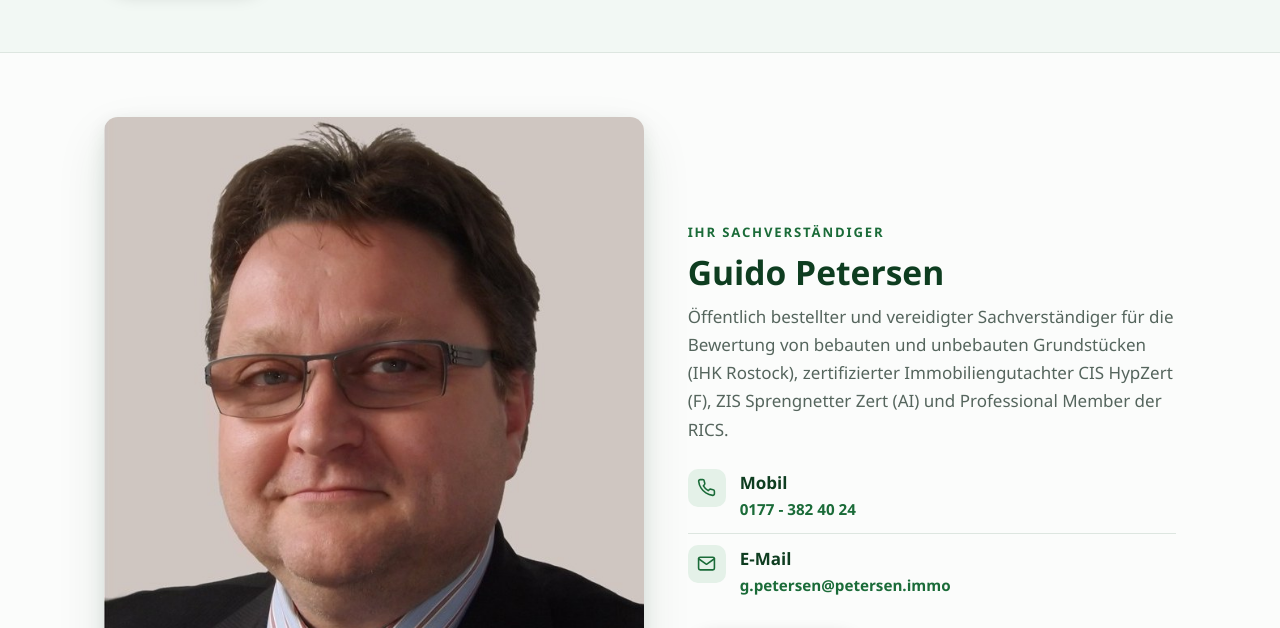
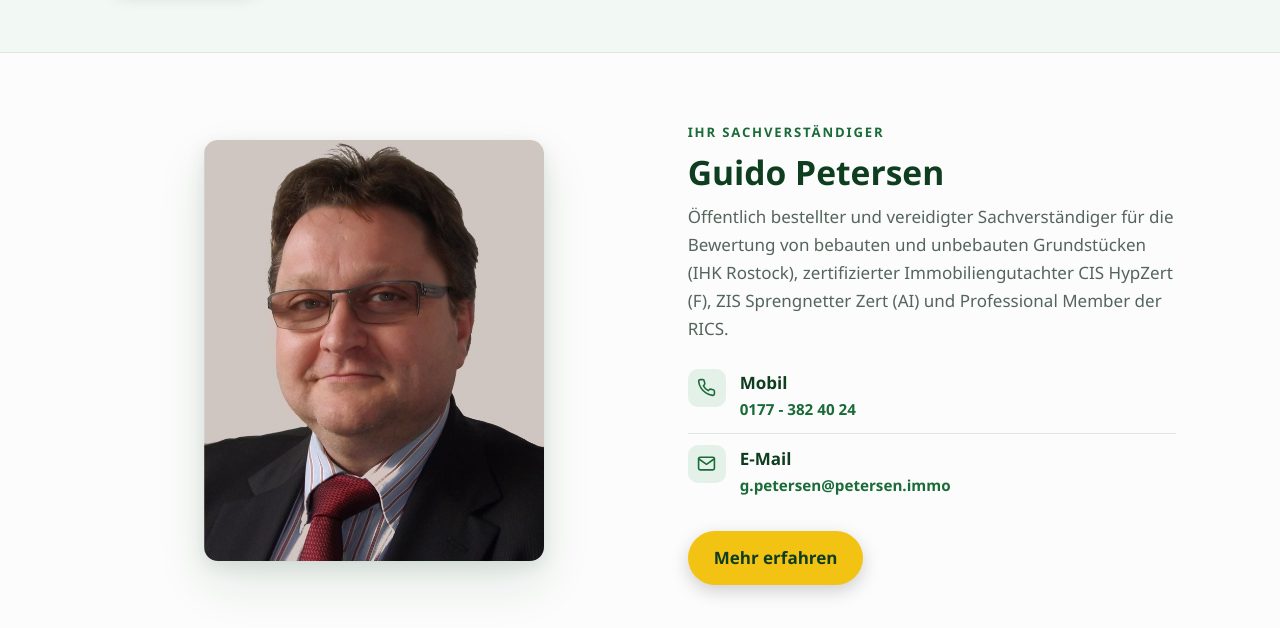
Before and after one commit to immogut/website-petersen-sv, a plain HTML site: page index.html in a window 1280 px wide. Shown: the part 2390-3018 px from the top of the page. Drawn offline with Linux system fonts and the light colour scheme.

Commit message:
Add files via upload

```diff
--- a/index.html
+++ b/index.html
@@ -123,7 +123,7 @@
 
 <section>
   <div class="wrap split">
-    <div class="photo"><img src="assets/guido-petersen.jpg" alt="Guido Petersen"></div>
+    <div class="photo" style="max-width:340px; width:100%; margin:0 auto;"><img src="assets/guido-petersen.jpg" alt="Guido Petersen"></div>
     <div>
       <span class="kicker">Ihr Sachverständiger</span>
       <h2>Guido Petersen</h2>
```
